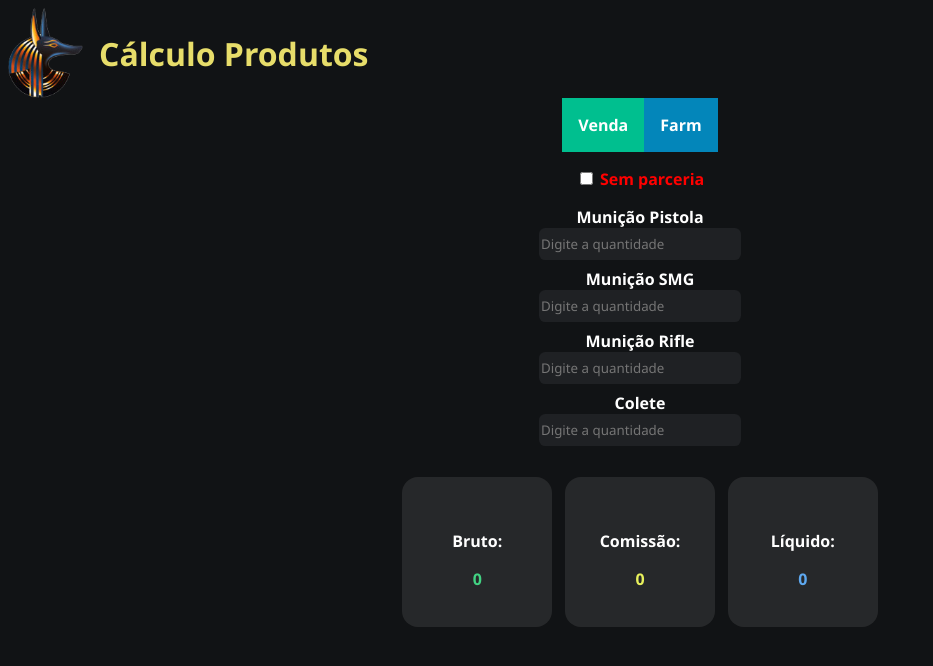
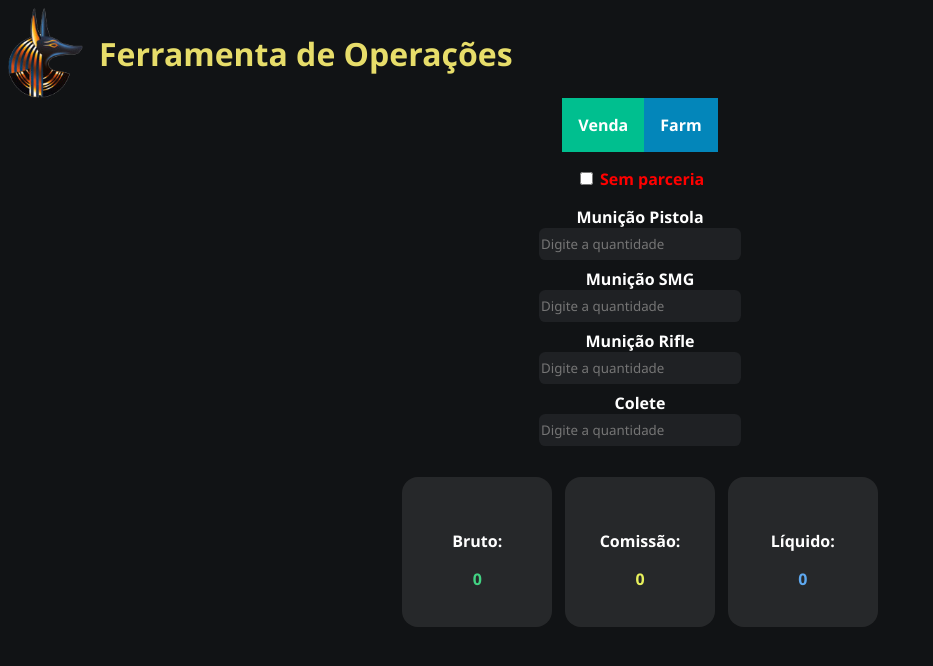
Before and after one commit to ll4mp/vendas-egito, a plain HTML site: page index.html in a window 1280 px wide. Shown: the whole page, without its empty margins (0-933 px from the left). Drawn offline with Linux system fonts and the light colour scheme.

```diff
--- a/index.html
+++ b/index.html
@@ -4,14 +4,14 @@
     <meta charset="UTF-8" />
     <meta http-equiv="X-UA-Compatible" content="IE=edge" />
     <meta name="viewport" content="width=device-width, initial-scale=1.0" />
-    <title>Vendas - Egito</title>
+    <title>Ferramenta - Egito</title>
     <link rel="stylesheet" href="styles/styles.css" />
   </head>
 
   <body>
     <div class="titulo">
       <img class="mr-1" src="images/anubis.png" alt="" />
-      <h1>Cálculo Produtos</h1>
+      <h1>Ferramenta de Operações</h1>
     </div>
     <div class="container">
         <div class="options mb-1">
```
